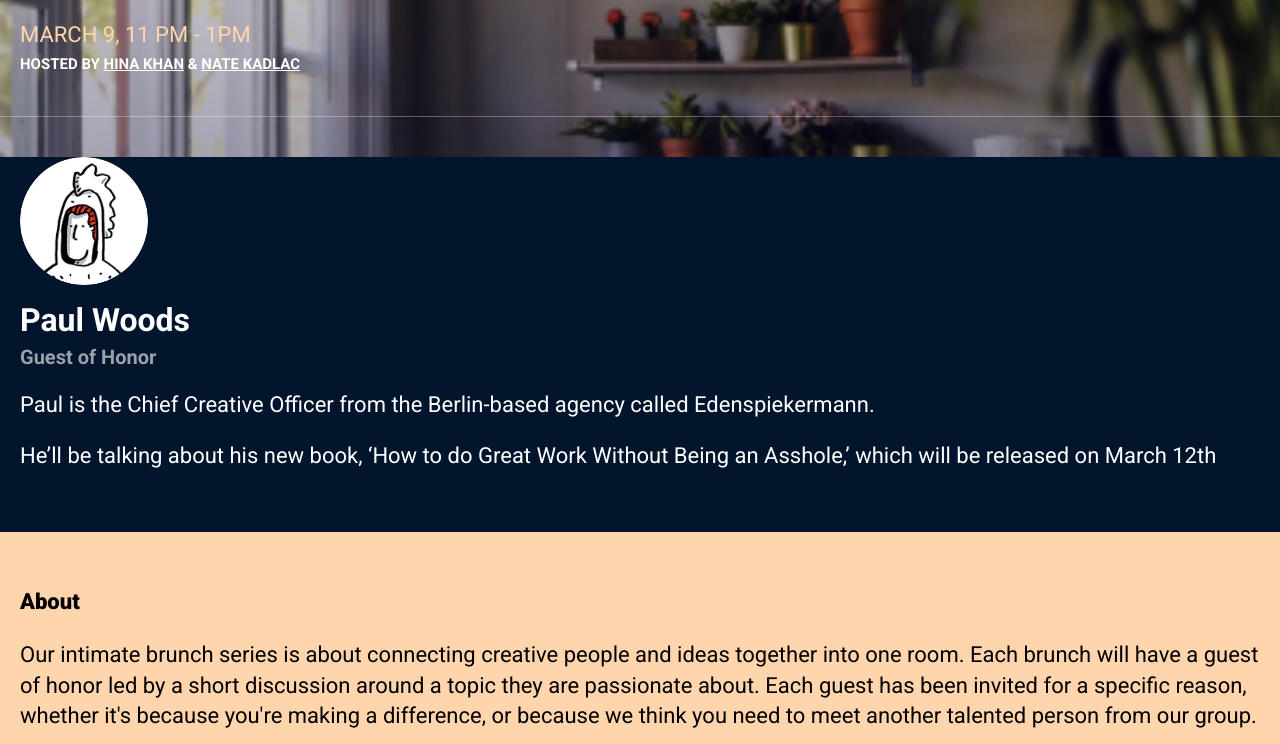
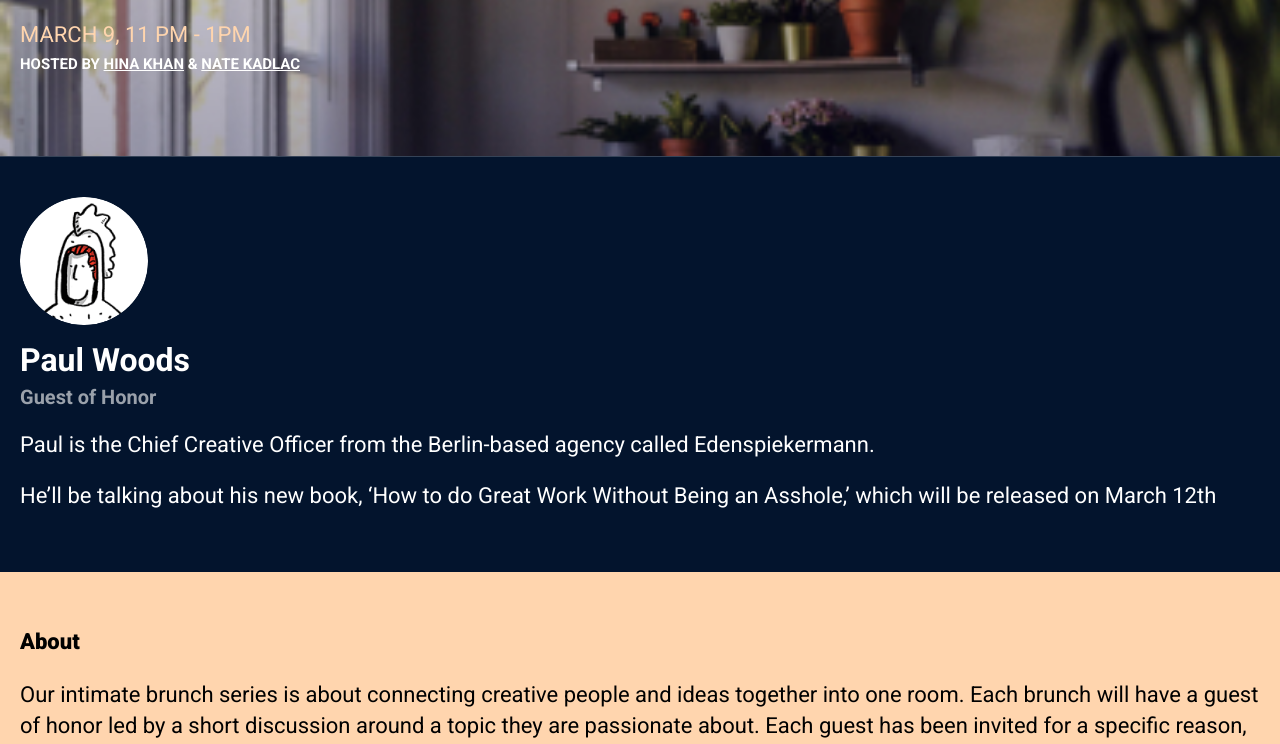
Before and after one commit to nkadlac/getbrunchnow, a plain HTML site: page index.html in a window 1280 px wide. Shown: the part 445-1189 px from the top of the page. Drawn offline with nearby package versions, Linux system fonts and the light colour scheme; a script that the page names is missing.

Commit message:
added top padding

```diff
--- a/css/main.css
+++ b/css/main.css
@@ -28,7 +28,6 @@ section {
 
 .main {
   margin: 300px 0 0 0;
-  border-bottom: 1px solid rgba(255,255,255, .3);
   margin-bottom: 40px;
 }
 
@@ -69,7 +68,8 @@ h1.address, h1.about {
   background: #03142D;
   color: #FFF;
   font-weight: 900;
-  padding-top: 0;
+  /* padding-top: 0; */
+  border-top: 1px solid rgba(255,255,255, .2);
 }
 
 .guest-speaker h3 {
```
